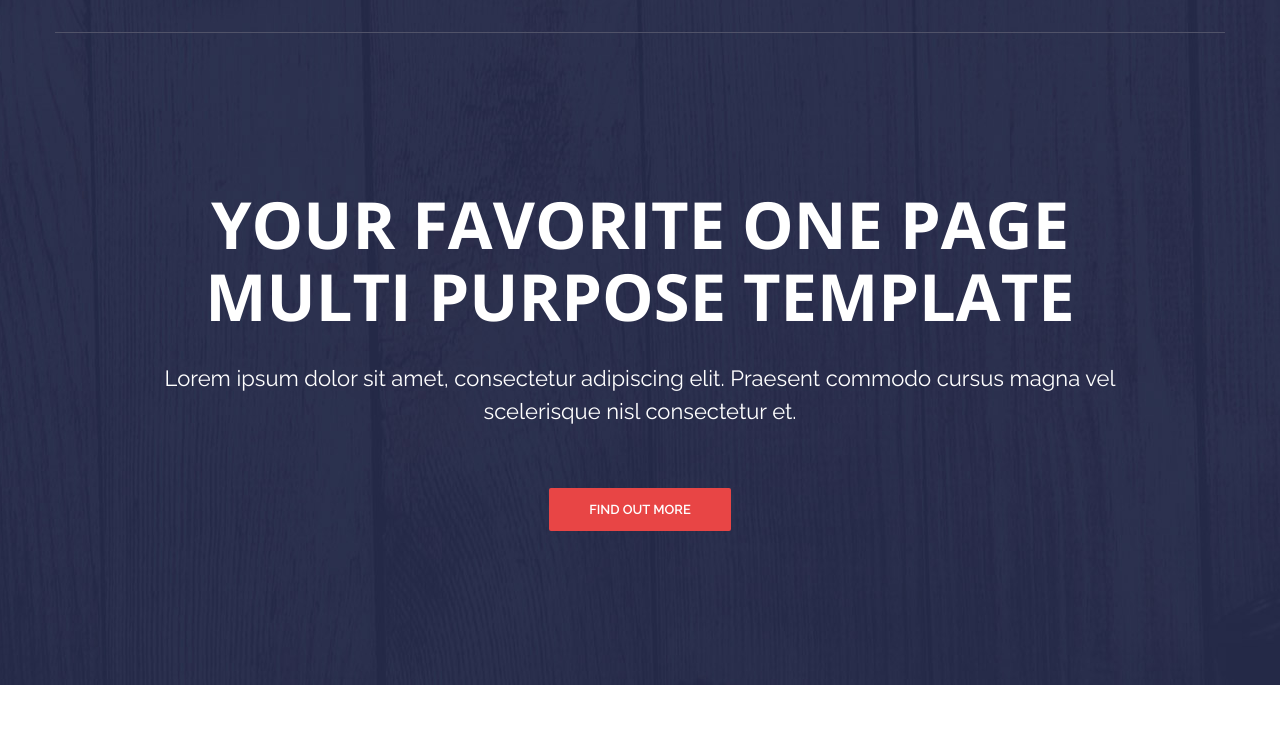
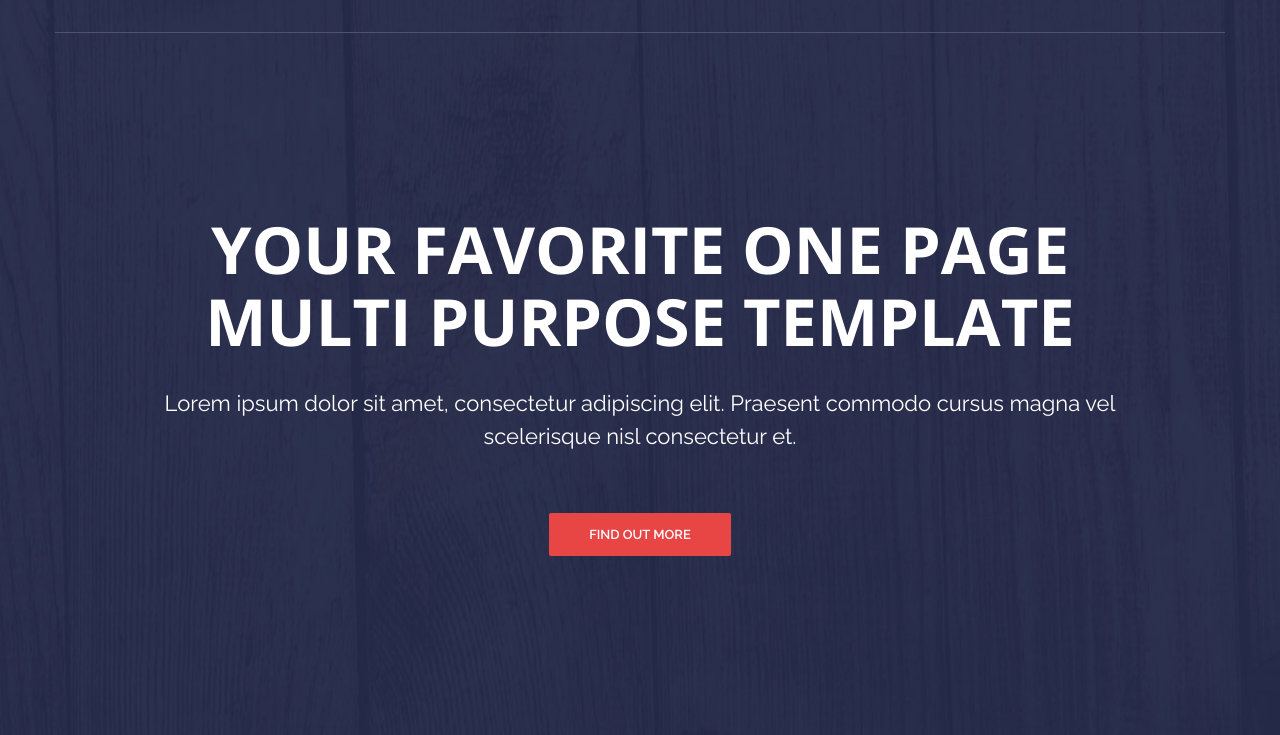
Before and after one commit to maksgd/Site_ActiveBox, a plain HTML site: page index.html in a window 1280 px wide. Shown: the part 65-800 px from the top of the page. Drawn offline with nearby package versions, Linux system fonts and the light colour scheme.

Commit message:
change intro min-height

```diff
--- a/style.css
+++ b/style.css
@@ -99,7 +99,7 @@ p{
     flex-direction: column; /*Кажд. нов. элем. в блоке
     intro начнется с нов. строки */
     justify-content: center; /*Контент выровнить по центру по оси Y*/
-    height: 750px; /*Высота блока Intro*/
+    min-height: 100vh; /*Высота блока Intro*/
     padding-top: 100px;/*отступ текста от верха
     страницы сайта*/
 
```
